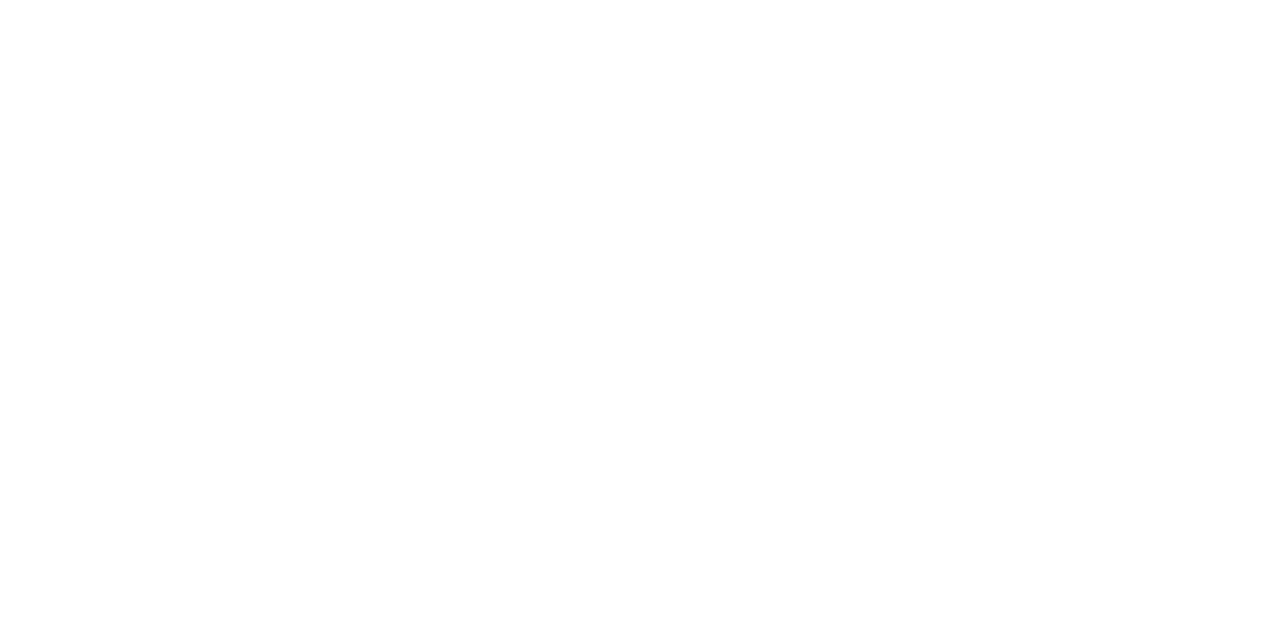
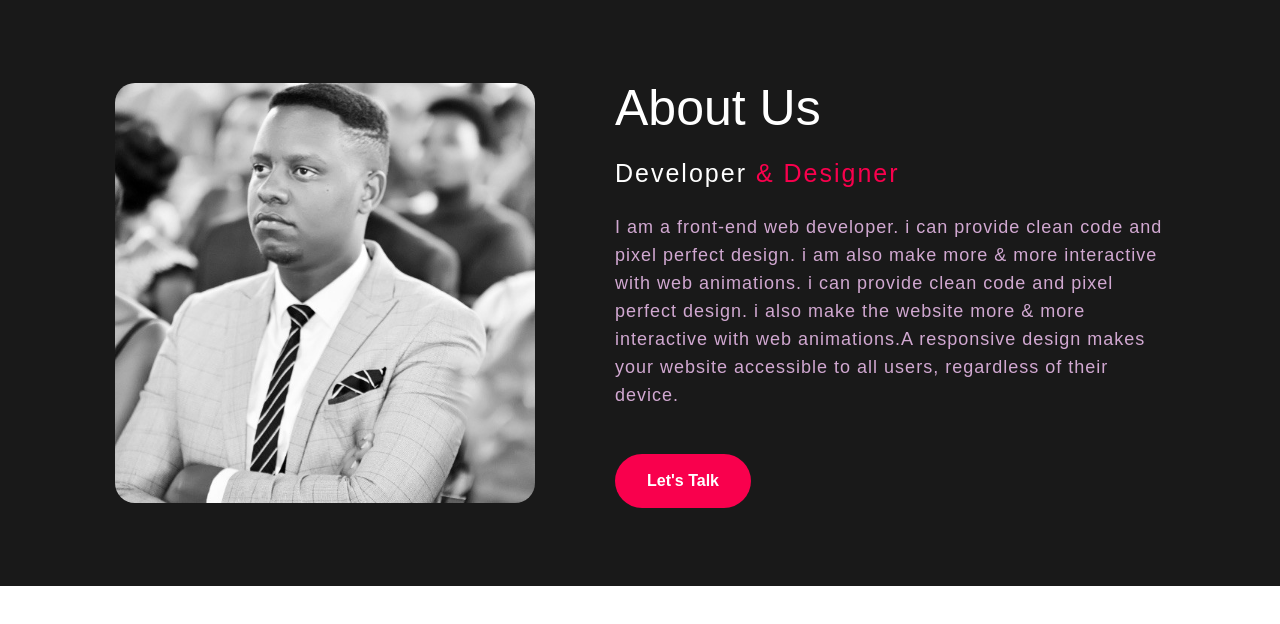
Before and after one commit to mugchris94/CRUD-REACT-DEMO, a React (Create React App) app in the folder Web-React-UI/: page /About in a window 1280 px wide. Before the commit this address had no page. Shown: the top 624 px of the page. Built offline with nearby package versions, Linux system fonts and the light colour scheme.

Commit message:
about us design page

```diff
--- a/Web-React-UI/public/index.html
+++ b/Web-React-UI/public/index.html
@@ -9,6 +9,7 @@
       name="description"
       content="Web site created using create-react-app"
     />
+    <link href="https://fonts.googleapis.com/css2?family=Poppins:wght@300&display=swap" rel="stylesheet"/>
     <link rel="apple-touch-icon" href="%PUBLIC_URL%/logo192.png" />
     <link rel="preconnect" href="https://fonts.googleapis.com">
     <link rel="preconnect" href="https://fonts.gstatic.com" crossorigin>
--- a/Web-React-UI/src/App.css
+++ b/Web-React-UI/src/App.css
@@ -5,7 +5,7 @@
   margin:0;
   background-color: #E6E6E6;
   background-size: cover;
-  height: 100vh;
+  height: 100%;
   display:flex;
   flex-direction: column;
   flex-flow: row;
@@ -86,7 +86,7 @@
 .button-65 {
   appearance: none;
   backface-visibility: hidden;
-  background-color: #7d3cff;
+  background-color: #f9004d;
   border-radius: 5px;
   border-style: none;
   box-shadow: none;
@@ -117,7 +117,7 @@
 }
 
 .button-65:hover {
-  background-color: #006570;
+  background-color: #f9004d;
   box-shadow: rgba(0, 0, 0, .05) 0 5px 30px, rgba(0, 0, 0, .05) 0 1px 4px;
   opacity: 1;
   transform: translateY(0);
--- a/Web-React-UI/src/App.js
+++ b/Web-React-UI/src/App.js
@@ -6,6 +6,7 @@
 import Users from "./Views/Users";
 import Profiled from "./Views/Profiled";
 import Players from "./Views/Players";
+import About from "./Views/About";
 import {BrowserRouter, Routes, Route } from "react-router-dom";
 import UserRegistry from './Views/UserRegistry';
 
@@ -23,6 +24,7 @@
                <Route  path="/Users" element={<Users/>} />
                <Route  path="/Profiled/:id" element={<Profiled/>} />
                <Route  path="/Players" element={<Players/>} />
+               <Route path='/About' element={<About />} />
             </Routes>
       </BrowserRouter>
 
--- a/Web-React-UI/src/Home.js
+++ b/Web-React-UI/src/Home.js
@@ -84,10 +84,9 @@
       <div className="results">
 
 
-          <table className="styled-table">
+          <table id="styled-table">
             <thead>
                 <tr>
-                    <th id='selector'><span><input type='checkbox' /></span></th>
                     <th>id</th>
                     <th>Name</th>
                     <th>Review</th>
@@ -95,6 +94,8 @@
                     <th>Movie Type</th>
                     <th>ReviewDate</th>
                     <th>Action</th>
+                    <th id='selector'><span><input type='checkbox' /></span></th>
+
                 </tr>
             </thead>
             <tbody>
--- /dev/null
+++ b/Web-React-UI/src/Views/About.js
@@ -0,0 +1,26 @@
+import React from "react";
+import Photo from "../icons/Photo.png";
+import '../css/about-style.css';
+
+
+const About = () => {
+    return (
+        <div className="about-details">
+            <section className="about">
+                <div class="main">
+                    <img src={Photo} />
+                    <div className="about-text">
+                        <h1> About Us</h1>
+                        <h5> Developer <span>& Designer</span></h5>
+                        <p>I am a front-end web developer. i can provide clean code and pixel perfect design. i am also make more & more interactive with web animations.
+i can provide clean code and pixel perfect design. i also make the website more & more interactive with web animations.A responsive design
+makes your website accessible to all users, regardless of their device.</p>
+                    <button type="button">Let's Talk</button>
+                    </div>
+                </div>
+            </section>
+        </div>
+     );
+}
+
+export default About;
--- a/Web-React-UI/src/Views/Login.js
+++ b/Web-React-UI/src/Views/Login.js
@@ -41,7 +41,7 @@
                     </select>
 
                     <span><a href="#" rel="none">forgot password</a></span>
-                    <input type="submit" value="submit" />
+                    <input type="submit" value="Submit" />
 
 
                 </div>
--- a/Web-React-UI/src/Views/UserRegistry.js
+++ b/Web-React-UI/src/Views/UserRegistry.js
@@ -2,6 +2,7 @@
 
 import { useState } from 'react';
 import { useForm } from 'react-hook-form';
+import { Link } from 'react-router-dom';
 import '../css/registry.css';
 
 
@@ -22,11 +23,11 @@
         <div className='log-container'>
 
             <nav>
-                <span className='logo'>mobo hub</span>
+                <span className='logo'><Link to='/'>mobo hub</Link></span>
                 <ul>
-                    <li>Home</li>
-                    <li>Log in</li>
-                    <li>About us</li>
+                    <li><Link to="/">Home</Link></li>
+                    <li><Link to="/Login">Log in</Link></li>
+                    <li><Link to="/About">About us</Link></li>
                 </ul>
             </nav>
 
--- /dev/null
+++ b/Web-React-UI/src/css/about-style.css
@@ -0,0 +1,77 @@
+.about-details{
+    padding: 0;
+    font-family: 'Josefin Sans', sans-serif;
+    box-sizing: border-box;
+    margin:0;
+}
+
+.about{
+    width: 100%;
+    padding: 78px 0px;
+    background-color: #191919;
+}
+
+.about img{
+
+	height: auto;
+	width: 420px;	 ;
+    border-radius: 20px;
+}
+
+.about-text{
+	width:550px;
+}
+
+.main{
+	width: 1130px;
+	display: flex;
+	max-width: 95%;
+    margin:0 auto;
+	align-items: center;
+	justify-content: space-around;
+}
+
+span{
+	color: #f9004d;
+}
+.about-text h1{
+    color: white;
+    text-transform: capitalize;
+    margin-bottom: 20px;
+    font-size: 50px;
+}
+
+.about-text h5{
+    color: white;
+    text-transform: capitalize;
+    letter-spacing: 2px;
+    margin-bottom: 25px;
+    font-size: 25px;
+}
+
+
+
+.about-text p{
+	color: #fcfc;
+	letter-spacing:1px;
+	line-height: 28px;
+	font-size: 18px;
+	margin-bottom: 45px;
+}
+
+button{
+	background: #f9004d;
+	color: white;
+	text-decoration: none;
+	border: 2px solid transparent;
+	font-weight:bold;
+	padding: 13px 30px;
+	border-radius: 30px;
+	transition: .4s;
+}
+
+button:hover{
+	background: transparent;
+	border: 2px solid #f9004d;
+	cursor: pointer;
+}
--- a/Web-React-UI/src/css/log.css
+++ b/Web-React-UI/src/css/log.css
@@ -6,16 +6,21 @@
 }
 
 .form-input > label {
-    font-family: monospace, sans-serif;
+    font-family: 'Josefin Sans', sans-serif;
     font-size:17px;
-    color: #7d3cff;
+    color: #191919;
 }
 
 .form-input > span{
     font-size:10px;
     padding:0;
+
 }
-
+.form-input > span > a{
+    text-decoration: none;
+    color: #191919;
+    cursor:move;
+}
 .form-input{
     display:grid;
     width: 350px;
@@ -24,7 +29,7 @@
 input[type=submit]{
     height:36px;
     margin-top:15px;
-    background-color: #7d3cff;
+    background-color: #f9004d;
     border-style:none;
     color:#fff;
     border-radius:3px;
--- a/Web-React-UI/src/css/player.css
+++ b/Web-React-UI/src/css/player.css
@@ -51,7 +51,7 @@
 line-height: 34px;
 font-size: 14px;
 color: #ffffff;
-background-color: #7d3cff ;
+background-color: #f9004d ;
 transition: background-color 0.2s ease-in-out 0s, opacity 0.2s ease-in-out 0s;
 padding: 0 18px;
 }
@@ -62,7 +62,7 @@
 
 #pname{
     font-size: 16px;
-    color:#7d3cff ;
+    color:#f9004d ;
     font-weight: bold;
 }
 
@@ -71,6 +71,6 @@
 }
 
 strong{
- color: #7d3cff;
+ color: #f9004d;
  font-size: 13px;
 }
--- a/Web-React-UI/src/css/registry.css
+++ b/Web-React-UI/src/css/registry.css
@@ -1,7 +1,7 @@
 .registry > form{
     display:grid;
     width: 380px;
-    margin-top: 30px;
+    margin-top: 50px;
 }
 
 .registry{
@@ -17,23 +17,20 @@
 
 }
 
-.logo{
+.logo {
     font-weight: bold;
     font-size: 23px;
-    color:#7d3cff;
+    color:#f9004d;
 
-}
-
-span .log{
-
+    padding-left:130px;
 }
 
 
 
 nav > ul {
     list-style-type: none;
-    margin-left:30px;
-    margin-right: 150px;
+    margin-left:20px;
+    margin-right: 130px;
     margin-top: 30px;
     margin-bottom: auto;
     padding: 0px;
@@ -44,5 +41,17 @@
 nav > ul > li {
     list-style-type: none;
     display: inline;
-    padding: 20px 20px;
+
 }
+
+nav > ul > li > a{
+    text-align: center;
+    padding: 14px 40px;
+    text-decoration:none;
+    color: #f9004d;
+}
+
+
+.log-container{
+    display: grid;
+}
--- a/Web-React-UI/src/results.css
+++ b/Web-React-UI/src/results.css
@@ -8,57 +8,54 @@
 
 .results{
 
-    height: 50vh;
     margin-bottom:20px;
     background-color: white;
-    padding: 10px;
+    padding: 5px;
     margin-top: 60px;
-    font-family: 'Poppins', sans-serif;
-    width: 770px;
+    font-family: 'Josefin Sans', sans-serif;
+    width: 700px;
     float:right;
-    height: 600px;
+    height: auto;
     border-radius: 6px;
     box-shadow: rgba(60, 64, 67, 0.3) 0px 1px 2px 0px, rgba(60, 64, 67, 0.15) 0px 2px 6px 2px;
   }
-
-.styled-table {
+ #styled-table {
 
     width: 100%;
     border-collapse: collapse;
     padding:5px;
-    font-size: 15px;
+    font-size: 14px;
+
   }
 
 
-  .styled-table > thead > tr {
+  #styled-table > thead > tr {
 
     background-color: #ccc;
     color:#234;
     border-top-right-radius: 3px;
     border-bottom-right-radius: 3px;
 
+  }
+
+  #styled-table tr th{
+    text-align: left;
+    padding:5px 5px;
 
 
   }
 
-  .styled-table tr th{
-    text-align: left;
-    padding:7px 8px;
-
-
-  }
-
-  .styled-table tr td{
-    padding:7px 10px;
+  #styled-table tr td{
+    padding:3px 5px;
 
   }
 
 
-  table tr:nth-child(even){
+table tr:nth-child(even){
     background-color: #f2f2f2;
   }
 
-  table tbody tr:hover{ background-color: #ddd;}
+table tbody tr:hover{ background-color: #ddd;}
 
   #selector{
 
```
Also changed, not shown: Web-React-UI/src/icons/Photo.jpg (added), Web-React-UI/src/icons/Photo.png (added).
